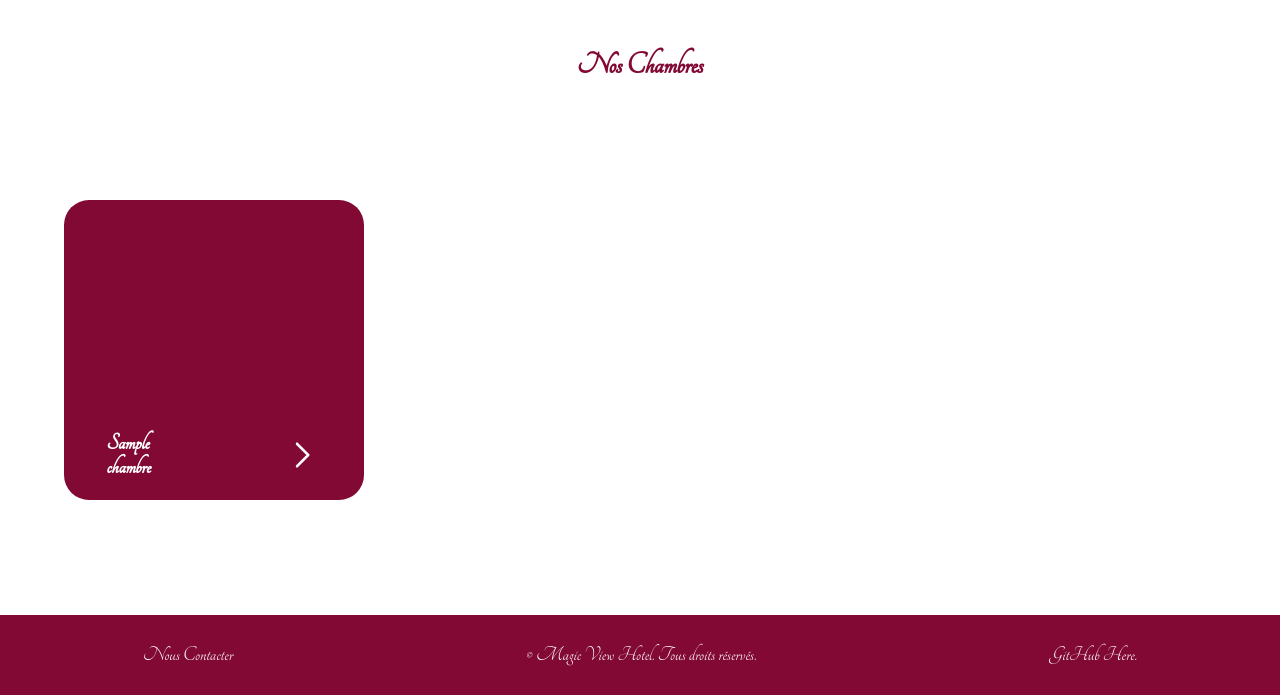
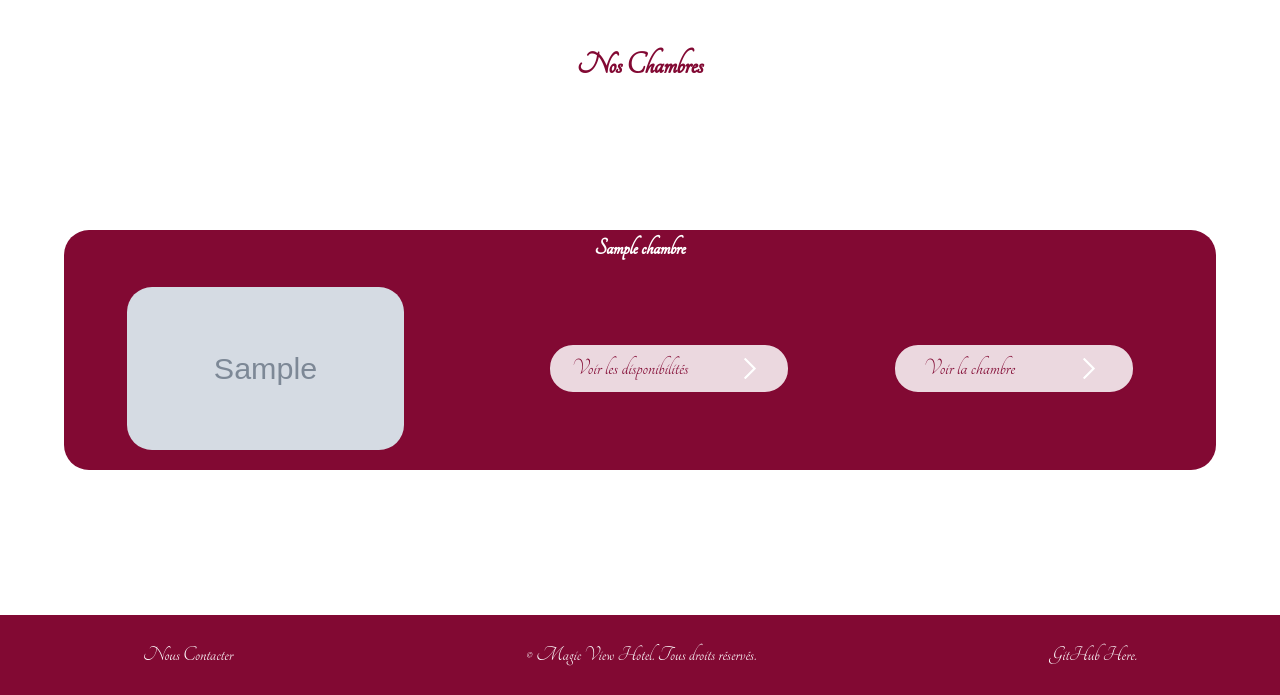
Before and after one commit to ridha-boughediri/reservation-salles, a PHP site: page /chambres.php in a window 1280 px wide. Shown: the part 185-880 px from the top of the page. Run offline with PHP 8.4, Linux system fonts and the light colour scheme; the visitor is signed in with stand-in values (Sample User, id 1); tables that the repository leaves empty or names only in its code hold one stand-in row (values such as "Sample post"); grey boxes marked "Sample" are stand-in pictures.

Commit message:
edit chamber and add img

```diff
--- a/chambres.php
+++ b/chambres.php
@@ -30,16 +30,29 @@ $getchambers = $bdd->query('SELECT * FROM chambres');
         </div>
         <?php while ($getchambersinfos = $getchambers->fetch()) { ?>
             <div class="card">
-                <a href="./chambre.php?id=<?php echo $getchambersinfos['id'] ?>" class="card-a">
-                    <div class="content-img">
-                        <!-- <img src="./img/imgcard/<?php echo $getchambersinfos['imgcard'] ?>" alt=""> -->
+                <div class="card-a">
+
+                    <div class="content-title">
+                        <h2 class="text-title"><?php echo $getchambersinfos['nom'] ?></h2>
+                    </div>
+                    <div class="imgandbtn">
+                        <div class="content-img-card">
+                            <img class="img-card" src="./img/imgcard/<?php echo $getchambersinfos['imgcard'] ?>" alt="">
+                        </div>
+
+                        <div class="content-btn-res">
+                            <button class="btn-res">
+                                <a href="">Voir les disponibilités </a>
+                                <img class="btn-logo" src="./img/play.png" alt="">
+                            </button>
+                            <button class="btn-res">
+                                <a href="./chambre.php?id=<?php echo $getchambersinfos['id'] ?>">Voir la chambre</a>
+                                <img class="btn-logo" src="./img/play.png" alt="">
+                            </button>
+                        </div>
                     </div>
 
-                    <div class="content-text">
-                        <h2 class="text-name"><?php echo $getchambersinfos['nom'] ?></h2>
-                        <img src="./img/play.png" alt="">
-                    </div>
-                </a>
+                </div>
             </div>
 
         <?php } ?>
@@ -47,4 +60,5 @@ $getchambers = $bdd->query('SELECT * FROM chambres');
     <?php include('./footer.php'); ?>
 </body>
 
+
 </html>
--- a/css/chambres.css
+++ b/css/chambres.css
@@ -38,11 +38,11 @@ main {
 }
 
 .card {
-    width: 300px;
-    height: 300px;
+    width: 100%;
+    height: 30vh;
     background-color: rgb(130, 9, 51);
+    margin: 5%;
     border-radius: 25px;
-    margin: 5%;
     transform: scale(1);
     transition: all 250ms cubic-bezier(0.25, 0.46, 0.45, 0.94) 0s;
 }
@@ -57,56 +57,83 @@ main {
 .card-a {
     width: 100%;
     height: 100%;
-    border-radius: 25px;
     text-decoration: none;
     color: white;
 }
 
-.content-img {
-    width: 100%;
-    height: 70%;
+.content-img-card {
+    width: 30%;
+    height: 100%;
+    display: flex;
+    align-items: center;
+    justify-content: center;
 }
 
-.content-img img {
+.img-card {
+    width: 80%;
+    height: 80%;
+    border-radius: 25px;
+}
+
+.content-title {
+    width: 100%;
+    height: 15%;
+    display: flex;
+    align-items: center;
+    justify-content: center;
+}
+
+.text-title {
     width: 100%;
     height: 100%;
-    border-radius: 25px 25px 0px 0px;
-}
-
-.text-view {
-    width: 80%;
-    height: 80%;
     display: flex;
     align-items: center;
     justify-content: center;
     flex-wrap: wrap;
+    font-family: "Tangerine-Regular";
+    font-size: 3vh;
 }
 
-.text-view p {
+.imgandbtn {
     width: 100%;
-    height: max-content;
-    display: flex;
-    align-items: center;
-    justify-content: center;
-    flex-wrap: wrap;
-}
-
-.content-text {
-    width: 100%;
-    height: 30%;
+    height: 85%;
     display: flex;
     align-items: center;
     justify-content: space-around;
     flex-direction: row;
 }
 
-.text-name {
-    width: 30%;
-    height: 70%;
+.content-btn-res {
+    width: 60%;
+    height: 100%;
     display: flex;
     align-items: center;
-    justify-content: center;
+    justify-content: space-around;
+    flex-direction: row;
+}
+
+.btn-res {
+    width: 35%;
+    height: 25%;
+    display: flex;
+    align-items: center;
+    justify-content: space-around;
     font-family: "Tangerine-Regular";
+    background-color: rgba(255, 255, 255, 0.842);
+    border-radius: 25px;
+    cursor: pointer;
+    border: 2px solid rgb(130, 9, 51);
+    font-size: 3vh;
+}
+
+.btn-res a{
+    text-decoration: none;
+    color: rgb(130, 9, 51);
+}
+
+.btn-logo {
+    width: auto;
+    height: 70%;
 }
 
 .content-text img {
--- a/css/header.css
+++ b/css/header.css
@@ -1,6 +1,6 @@
 header {
     width: 100%;
-    height: 15%;
+    height: 15vh;
     background-color: #820933;
     color: white;
     display: flex;
```
Also changed, not shown: other parts of css/chambres.css (+0 -85 lines), chambre.php (+12 -10 lines), css/chambre.css (+78 -9 lines), css/style.css (+1 -91 lines), index.php (+1 -23 lines), img/imgback/doubleroom.jpg (deleted), img/imgback/laexecut.jpg (added), img/imgback/lapdeluxe.jpg (added), img/imgback/laroyale.jpg (added), img/imgcard/laexecut.jpg (added), img/imgcard/lapdeluxe.jpg (added), img/imgcard/laroyale.jpg (added).
